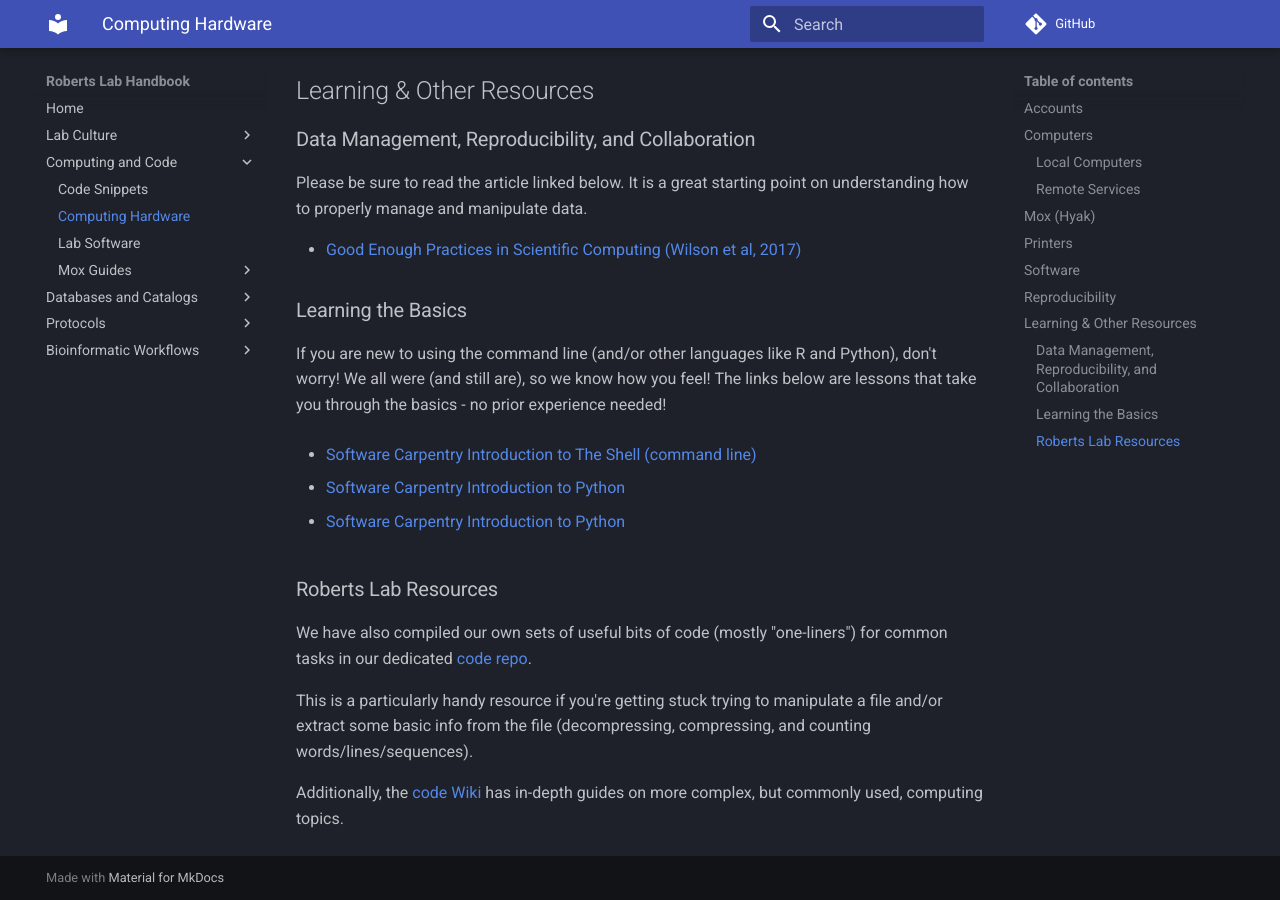
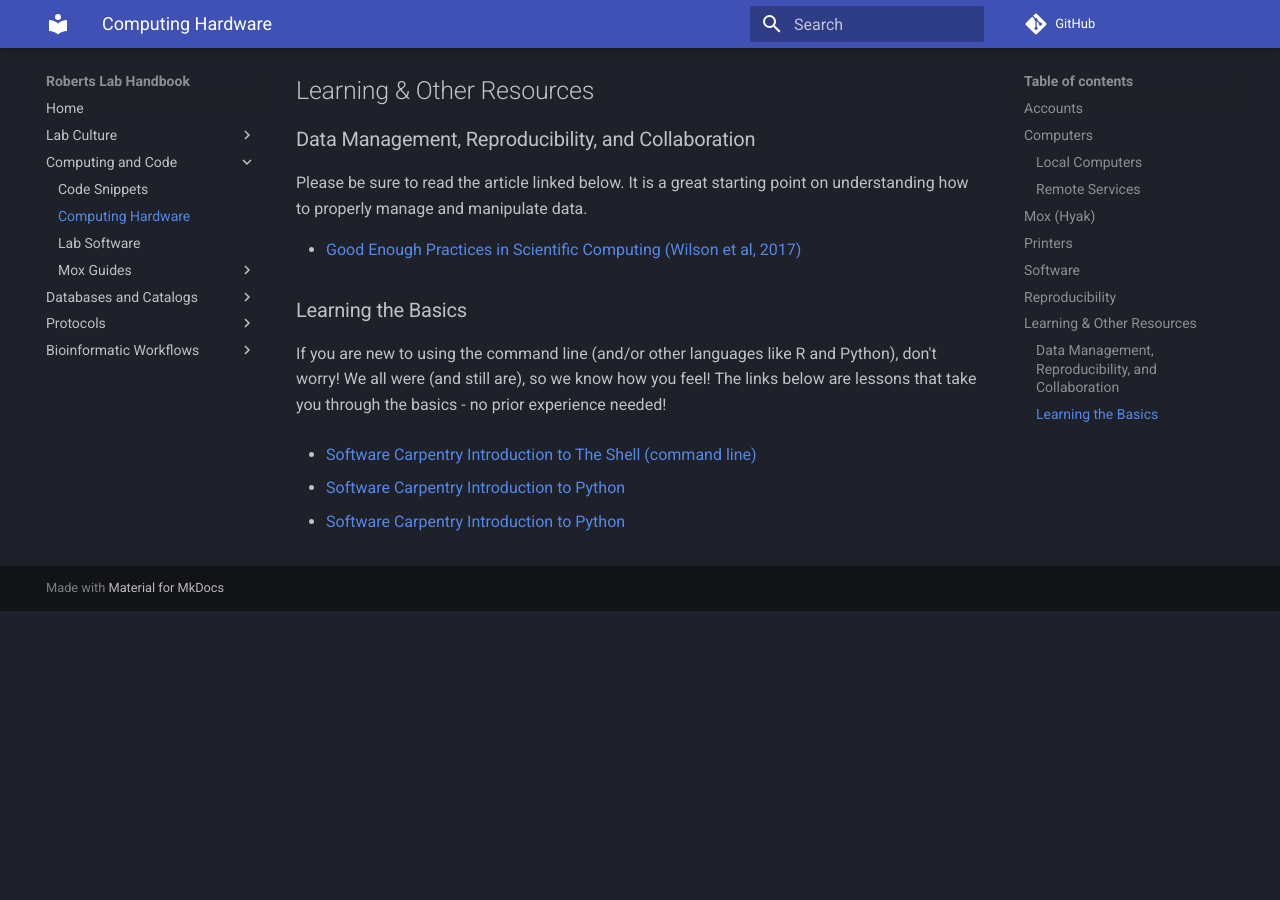
Before and after one commit to RobertsLab/resources, an MkDocs documentation site: the page built from docs/Computing-Hardware.md, in a window 1280 px wide and 900 px high, scrolled down 2568 px. Built offline with MkDocs 1.6.1 and Material for MkDocs 9.7.7, drawn with Linux system fonts in a browser that asks for light colours; comment, search, counter and statistics services are not loaded; after the commit the page ends 3179 px from its top, so only the background shows below that.

Commit message:
rm some data mg on computers

```diff
--- a/docs/Computing-Hardware.md
+++ b/docs/Computing-Hardware.md
@@ -94,11 +94,3 @@ If you are new to using the command line (and/or other languages like R and Pyth
 - [Software Carpentry Introduction to Python](http://swcarpentry.github.io/python-novice-inflammation)
 
 - [Software Carpentry Introduction to Python](http://swcarpentry.github.io/r-novice-inflammation)
-
-### Roberts Lab Resources
-
-We have also compiled our own sets of useful bits of code (mostly "one-liners") for common tasks in our dedicated [code repo](https://github.com/RobertsLab/code).
-
-This is a particularly handy resource if you're getting stuck trying to manipulate a file and/or extract some basic info from the file (decompressing, compressing, and counting words/lines/sequences).
-
-Additionally, the [code Wiki](https://github.com/RobertsLab/code/wiki) has in-depth guides on more complex, but commonly used, computing topics.
```
